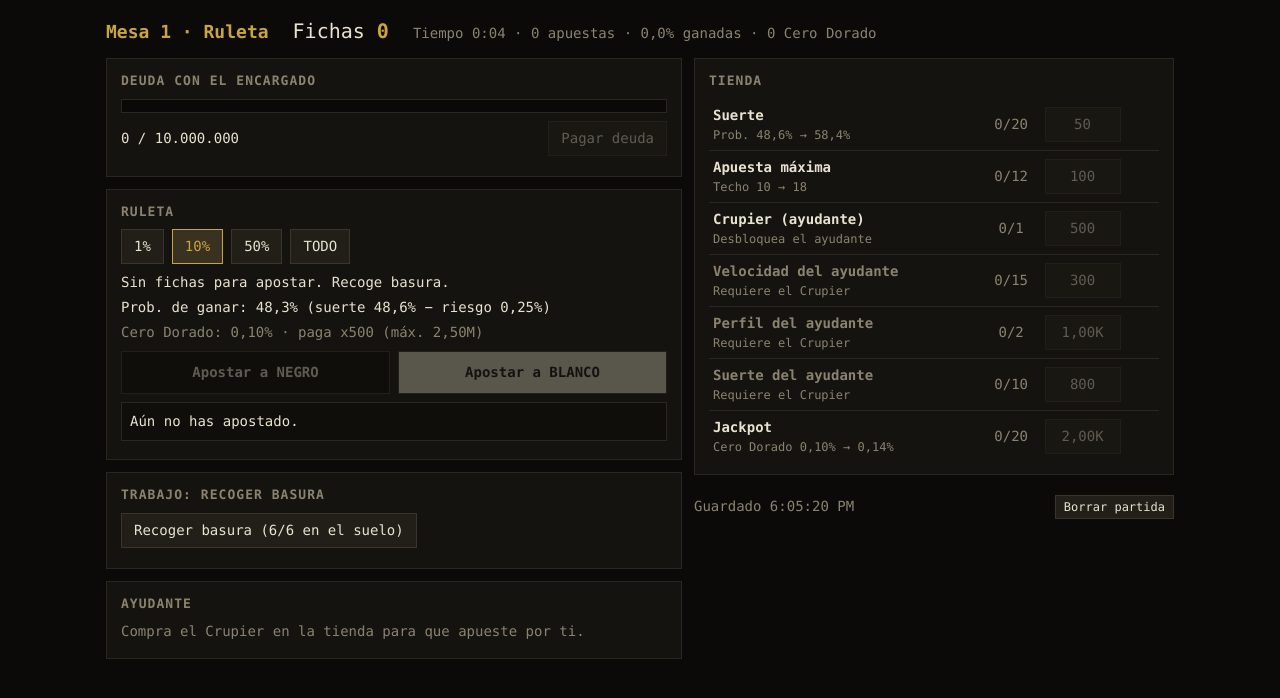
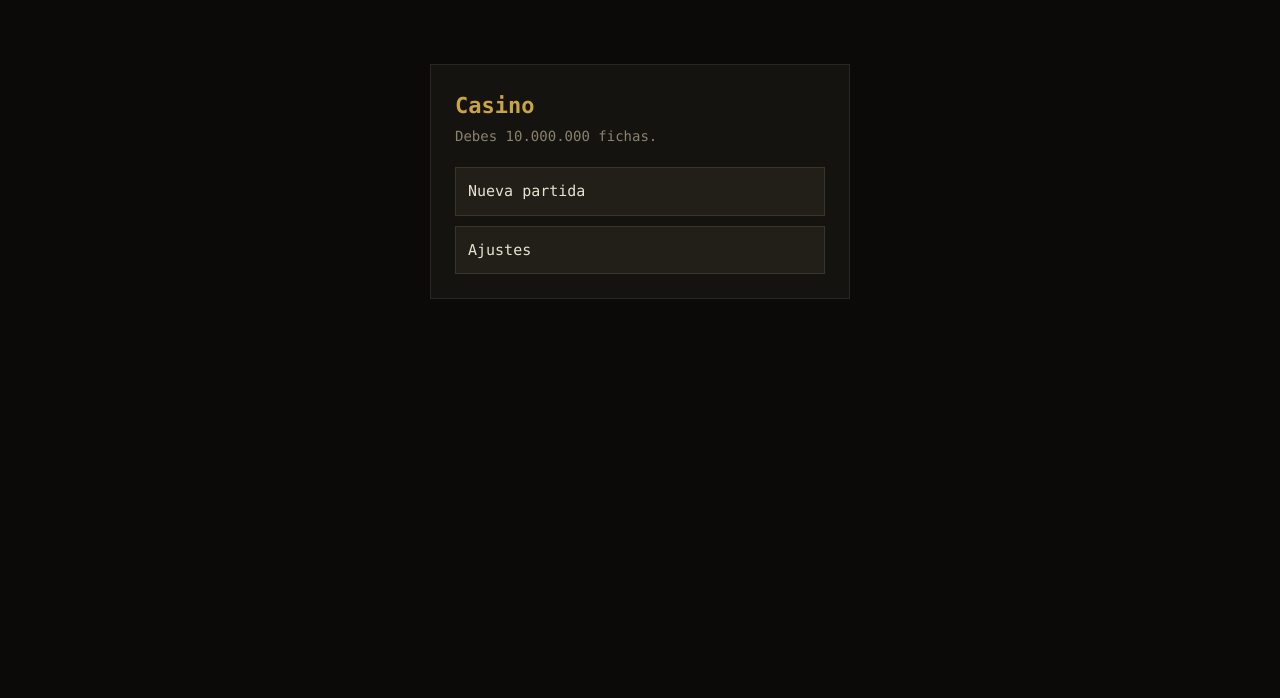
Before and after one commit to josemerchan712/rottend-odds, a website built with Vite: page index.html in a window 1280 px wide. Built offline with nearby package versions, Linux system fonts and the light colour scheme.

Commit message:
Mini-hito 2b: pantalla de inicio y ajustes
- Menú con Continuar (solo si hay guardado, con tiempo y estado de la deuda),
  Nueva partida (confirma si sobrescribe) y Ajustes
- Ajustes: filtro CRT (guardado, aún sin efecto), volumen y borrar partida,
  en una clave de localStorage aparte de la partida
- Un solo hueco de guardado; botón Menú en el juego que guarda antes
- Enganche unlockAudio() en el clic de Continuar/Nueva partida
- GAME_DESIGN.md: pantalla de inicio en 9.1 y mini-hito en la sección 11
- Tests de menú y ajustes

Co-Authored-By: Claude Opus 5.5 <noreply@anthropic.com>

```diff
--- /dev/null
+++ b/src/audio.ts
@@ -0,0 +1,19 @@
+/**
+ * Punto de enganche del audio. Los navegadores solo dejan arrancar el audio tras un gesto
+ * del usuario: unlockAudio() se llama desde el clic de "Continuar" o "Nueva partida".
+ * De momento no hay sonido; aquí se creará el AudioContext.
+ */
+let unlocked = false;
+let volume = 1;
+
+export function unlockAudio(): void {
+  unlocked = true;
+}
+
+export function setVolume(value: number): void {
+  volume = value;
+}
+
+export function audioState(): { unlocked: boolean; volume: number } {
+  return { unlocked, volume };
+}
--- a/src/game/config.ts
+++ b/src/game/config.ts
@@ -6,6 +6,8 @@ export const CONFIG = {
   tech: {
     /** Clave de localStorage. */
     saveKey: 'casino-incremental-save',
+    /** Clave aparte para los ajustes, que sobreviven a borrar la partida. */
+    settingsKey: 'casino-incremental-settings',
     /** Segundos entre autoguardados. */
     autosaveInterval: 5,
     /** Tope de tiempo delta por frame (s), para que una pestaña dormida no dé un salto enorme. */
--- /dev/null
+++ b/src/game/menu.ts
@@ -0,0 +1,45 @@
+import { CONFIG } from './config';
+import { clearSave, loadGame, saveGame, type KeyValueStorage } from './save';
+import { createInitialState, type GameState } from './state';
+
+/** Lo que necesita la pantalla de inicio para pintar "Continuar". */
+export interface ContinueInfo {
+  playTime: number;
+  /** Fracción de la deuda reunida (0-1). */
+  debtProgress: number;
+  debtPaid: boolean;
+}
+
+/** Datos para "Continuar", o null si no hay partida guardada (y entonces no se muestra). */
+export function continueInfo(storage: KeyValueStorage, key: string): ContinueInfo | null {
+  const file = loadGame(storage, key);
+  if (!file) return null;
+  const { state } = file;
+  return {
+    playTime: state.playTime,
+    debtProgress: state.debtPaid ? 1 : Math.min(state.balance / CONFIG.debt.amount, 1),
+    debtPaid: state.debtPaid,
+  };
+}
+
+/**
+ * Empieza una partida nueva en el único hueco de guardado.
+ * Si ya hay una, pregunta con `confirm`; si el jugador cancela, no toca nada y devuelve null.
+ */
+export function startNewGame(
+  storage: KeyValueStorage,
+  key: string,
+  confirm: () => boolean,
+  now: number,
+): GameState | null {
+  if (loadGame(storage, key) !== null && !confirm()) return null;
+  clearSave(storage, key);
+  const state = createInitialState();
+  saveGame(storage, key, state, now);
+  return state;
+}
+
+/** Carga la partida para continuarla. */
+export function continueGame(storage: KeyValueStorage, key: string): GameState | null {
+  return loadGame(storage, key)?.state ?? null;
+}
--- /dev/null
+++ b/src/game/settings.ts
@@ -0,0 +1,46 @@
+import type { KeyValueStorage } from './save';
+
+/** Ajustes del jugador. Se guardan aparte de la partida: borrarla no los toca. */
+export interface Settings {
+  /** Filtro CRT (scanlines, viñeta, grano). Aún sin efecto visual. */
+  crtEnabled: boolean;
+  /** Volumen general, 0-1. Aún sin audio. */
+  volume: number;
+}
+
+export const SETTINGS_VERSION = 1;
+
+export function defaultSettings(): Settings {
+  return { crtEnabled: true, volume: 0.7 };
+}
+
+export function saveSettings(storage: KeyValueStorage, key: string, settings: Settings): boolean {
+  try {
+    storage.setItem(key, JSON.stringify({ version: SETTINGS_VERSION, settings }));
+    return true;
+  } catch {
+    return false;
+  }
+}
+
+/** Carga los ajustes; lo que falte o esté mal vuelve al valor por defecto. */
+export function loadSettings(storage: KeyValueStorage, key: string): Settings {
+  const settings = defaultSettings();
+  let raw: string | null;
+  try {
+    raw = storage.getItem(key);
+  } catch {
+    return settings;
+  }
+  if (raw === null) return settings;
+  try {
+    const parsed = JSON.parse(raw)?.settings;
+    if (typeof parsed?.crtEnabled === 'boolean') settings.crtEnabled = parsed.crtEnabled;
+    if (typeof parsed?.volume === 'number' && Number.isFinite(parsed.volume)) {
+      settings.volume = Math.min(Math.max(parsed.volume, 0), 1);
+    }
+  } catch {
+    // JSON roto: valores por defecto.
+  }
+  return settings;
+}
--- a/src/main.ts
+++ b/src/main.ts
@@ -1,29 +1,112 @@
 import './ui/style.css';
+import { setVolume, unlockAudio } from './audio';
 import { CONFIG } from './game/config';
+import { continueGame, continueInfo, startNewGame } from './game/menu';
 import { defaultRng } from './game/rng';
-import { clearSave, loadGame, saveGame } from './game/save';
-import { createInitialState, type GameState } from './game/state';
+import { clearSave, saveGame } from './game/save';
+import { loadSettings, saveSettings } from './game/settings';
+import type { GameState } from './game/state';
 import { update } from './game/update';
 import { startLoop } from './loop';
 import { bindControls } from './ui/controls';
+import { mountMenu, mountSettings, renderMenu, renderSettings } from './ui/menu';
 import { mountUi, render, setText } from './ui/render';
 
-const { saveKey, autosaveInterval, maxFrameDt } = CONFIG.tech;
+const { saveKey, settingsKey, autosaveInterval, maxFrameDt } = CONFIG.tech;
 
-let state: GameState = loadGame(localStorage, saveKey)?.state ?? createInitialState();
-const ui = mountUi(document.querySelector<HTMLElement>('#app')!);
+type Screen = 'menu' | 'settings' | 'game';
 
-function save(): void {
-  const ok = saveGame(localStorage, saveKey, state, Date.now());
-  setText(ui.saveStatus, ok ? `Guardado ${new Date().toLocaleTimeString()}` : 'No se pudo guardar');
+const app = document.querySelector<HTMLElement>('#app')!;
+app.innerHTML = `
+  <div data-screen="menu"></div>
+  <div data-screen="settings" hidden></div>
+  <div data-screen="game" hidden></div>
+`;
+const screens: Record<Screen, HTMLElement> = {
+  menu: app.querySelector('[data-screen="menu"]')!,
+  settings: app.querySelector('[data-screen="settings"]')!,
+  game: app.querySelector('[data-screen="game"]')!,
+};
+
+const menuUi = mountMenu(screens.menu);
+const settingsUi = mountSettings(screens.settings);
+const gameUi = mountUi(screens.game);
+
+let screen: Screen = 'menu';
+/** Partida en curso; null fuera del juego. */
+let state: GameState | null = null;
+const settings = loadSettings(localStorage, settingsKey);
+
+function show(next: Screen): void {
+  screen = next;
+  for (const [name, el] of Object.entries(screens)) el.hidden = name !== next;
+  if (next === 'menu') renderMenu(menuUi, continueInfo(localStorage, saveKey));
+  if (next === 'settings') renderSettings(settingsUi, settings, continueInfo(localStorage, saveKey) !== null);
+  if (next === 'game' && state) render(gameUi, state);
 }
 
-bindControls(ui, () => state, defaultRng, () => render(ui, state), () => {
+function enterGame(loaded: GameState): void {
+  unlockAudio();
+  state = loaded;
+  show('game');
+}
+
+/** Solo se guarda la partida mientras se juega: así borrarla desde Ajustes no la resucita. */
+function save(): void {
+  if (screen !== 'game' || !state) return;
+  const ok = saveGame(localStorage, saveKey, state, Date.now());
+  setText(gameUi.saveStatus, ok ? `Guardado ${new Date().toLocaleTimeString()}` : 'No se pudo guardar');
+}
+
+function applySettings(): void {
+  document.documentElement.dataset.crt = settings.crtEnabled ? 'on' : 'off';
+  setVolume(settings.volume);
+  saveSettings(localStorage, settingsKey, settings);
+}
+
+// Pantalla de inicio
+menuUi.continueButton.addEventListener('click', () => {
+  const loaded = continueGame(localStorage, saveKey);
+  if (loaded) enterGame(loaded);
+  else show('menu');
+});
+menuUi.newGame.addEventListener('click', () => {
+  const fresh = startNewGame(
+    localStorage,
+    saveKey,
+    () => confirm('Ya hay una partida guardada. ¿Empezar de cero y borrarla?'),
+    Date.now(),
+  );
+  if (fresh) enterGame(fresh);
+});
+menuUi.settings.addEventListener('click', () => show('settings'));
+
+// Ajustes
+settingsUi.crt.addEventListener('change', () => {
+  settings.crtEnabled = settingsUi.crt.checked;
+  applySettings();
+});
+settingsUi.volume.addEventListener('input', () => {
+  settings.volume = Number(settingsUi.volume.value) / 100;
+  applySettings();
+  renderSettings(settingsUi, settings, continueInfo(localStorage, saveKey) !== null);
+});
+settingsUi.deleteSave.addEventListener('click', () => {
+  if (!confirm('¿Borrar la partida guardada? No se puede deshacer.')) return;
   clearSave(localStorage, saveKey);
-  state = createInitialState();
+  renderSettings(settingsUi, settings, false);
+});
+settingsUi.back.addEventListener('click', () => show('menu'));
+
+// Juego
+bindControls(gameUi, () => state!, defaultRng, () => state && render(gameUi, state), () => {
+  save();
+  state = null;
+  show('menu');
 });
 
-render(ui, state);
+applySettings();
+show('menu');
 setInterval(save, autosaveInterval * 1000);
 window.addEventListener('beforeunload', save);
 document.addEventListener('visibilitychange', () => {
@@ -32,8 +115,12 @@ document.addEventListener('visibilitychange', () => {
 
 startLoop(
   {
-    update: (dt) => update(state, dt, defaultRng),
-    render: () => render(ui, state),
+    update: (dt) => {
+      if (screen === 'game' && state) update(state, dt, defaultRng);
+    },
+    render: () => {
+      if (screen === 'game' && state) render(gameUi, state);
+    },
   },
   maxFrameDt,
 );
--- a/src/ui/controls.ts
+++ b/src/ui/controls.ts
@@ -17,7 +17,7 @@ export function bindControls(
   getState: () => GameState,
   rng: Rng,
   refresh: () => void,
-  onReset: () => void,
+  onMenu: () => void,
 ): void {
   const on = (el: HTMLElement, action: (state: GameState) => unknown) =>
     el.addEventListener('click', () => {
@@ -32,9 +32,5 @@ export function bindControls(
   ui.profileButtons.forEach((b, i) => on(b, (s) => selectHelperProfile(s, i)));
   on(ui.payDebt, payDebt);
   for (const id of UPGRADE_IDS) on(ui.shop[id].buy, (s) => buyUpgrade(s, id));
-  ui.reset.addEventListener('click', () => {
-    if (!confirm('¿Borrar la partida?')) return;
-    onReset();
-    refresh();
-  });
+  ui.toMenu.addEventListener('click', onMenu);
 }
--- /dev/null
+++ b/src/ui/menu.ts
@@ -0,0 +1,91 @@
+import type { ContinueInfo } from '../game/menu';
+import type { Settings } from '../game/settings';
+import { formatPercent, formatTime } from '../util/format';
+import { setText } from './render';
+
+export interface MenuUi {
+  continueButton: HTMLButtonElement;
+  continueInfo: HTMLElement;
+  newGame: HTMLButtonElement;
+  settings: HTMLButtonElement;
+}
+
+export interface SettingsUi {
+  crt: HTMLInputElement;
+  volume: HTMLInputElement;
+  volumeValue: HTMLElement;
+  deleteSave: HTMLButtonElement;
+  deleteNote: HTMLElement;
+  back: HTMLButtonElement;
+}
+
+export function mountMenu(root: HTMLElement): MenuUi {
+  root.innerHTML = `
+    <section class="panel menu">
+      <h1>Casino</h1>
+      <p class="muted">Debes 10.000.000 fichas.</p>
+      <div class="menu-options">
+        <button data-ref="continue">
+          Continuar
+          <span class="menu-sub" data-ref="continueInfo"></span>
+        </button>
+        <button data-ref="newGame">Nueva partida</button>
+        <button data-ref="settings">Ajustes</button>
+      </div>
+    </section>
+  `;
+  const ref = <T extends HTMLElement>(name: string) => root.querySelector<T>(`[data-ref="${name}"]`)!;
+  return {
+    continueButton: ref('continue'),
+    continueInfo: ref('continueInfo'),
+    newGame: ref('newGame'),
+    settings: ref('settings'),
+  };
+}
+
+/** Continuar solo aparece si hay partida guardada. */
+export function renderMenu(ui: MenuUi, info: ContinueInfo | null): void {
+  ui.continueButton.hidden = info === null;
+  if (!info) return;
+  const table = info.debtPaid ? 'Mesa 1 saldada' : `Mesa 1 · deuda ${formatPercent(info.debtProgress)} reunida`;
+  setText(ui.continueInfo, `${formatTime(info.playTime)} jugados · ${table}`);
+}
+
+export function mountSettings(root: HTMLElement): SettingsUi {
+  root.innerHTML = `
+    <section class="panel menu">
+      <h1>Ajustes</h1>
+      <label class="setting">
+        <input type="checkbox" data-ref="crt" />
+        Filtro CRT <span class="muted">(llegará con el arte)</span>
+      </label>
+      <label class="setting">
+        Volumen
+        <input type="range" min="0" max="100" step="1" data-ref="volume" />
+        <span data-ref="volumeValue"></span>
+      </label>
+      <div class="setting">
+        <button data-ref="deleteSave" class="danger">Borrar partida</button>
+        <span class="muted" data-ref="deleteNote"></span>
+      </div>
+      <button data-ref="back">Volver</button>
+    </section>
+  `;
+  const ref = <T extends HTMLElement>(name: string) => root.querySelector<T>(`[data-ref="${name}"]`)!;
+  return {
+    crt: ref('crt'),
+    volume: ref('volume'),
+    volumeValue: ref('volumeValue'),
+    deleteSave: ref('deleteSave'),
+    deleteNote: ref('deleteNote'),
+    back: ref('back'),
+  };
+}
+
+export function renderSettings(ui: SettingsUi, settings: Settings, hasSave: boolean): void {
+  ui.crt.checked = settings.crtEnabled;
+  ui.volume.value = String(Math.round(settings.volume * 100));
+  setText(ui.volumeValue, `${Math.round(settings.volume * 100)}%`);
+  ui.deleteSave.disabled = !hasSave;
+  setText(ui.deleteNote, hasSave ? '' : 'No hay partida guardada.');
+}
--- a/src/ui/render.ts
+++ b/src/ui/render.ts
@@ -42,7 +42,7 @@ export interface Ui {
   helperInfo: HTMLElement;
   shop: Record<UpgradeId, ShopRow>;
   saveStatus: HTMLElement;
-  reset: HTMLButtonElement;
+  toMenu: HTMLButtonElement;
 }
 
 /** Monta la interfaz provisional y devuelve las referencias que se repintan. */
@@ -52,6 +52,7 @@ export function mountUi(root: HTMLElement): Ui {
       <h1>Mesa 1 · Ruleta</h1>
       <div class="balance">Fichas <strong data-ref="balance">0</strong></div>
       <div class="muted">Tiempo <span data-ref="playTime">0:00</span> · <span data-ref="stats"></span></div>
+      <button data-ref="toMenu" class="small push-right">Menú</button>
     </header>
 
     <div class="layout">
@@ -120,10 +121,7 @@ export function mountUi(root: HTMLElement): Ui {
             </tbody>
           </table>
         </section>
-        <div class="row spread muted">
-          <span data-ref="saveStatus"></span>
-          <button data-ref="reset" class="danger small">Borrar partida</button>
-        </div>
+        <p class="muted" data-ref="saveStatus"></p>
       </div>
     </div>
   `;
@@ -164,7 +162,7 @@ export function mountUi(root: HTMLElement): Ui {
     helperInfo: ref('helperInfo'),
     shop,
     saveStatus: ref('saveStatus'),
-    reset: ref('reset'),
+    toMenu: ref('toMenu'),
   };
 }
 
--- a/src/ui/style.css
+++ b/src/ui/style.css
@@ -79,3 +79,14 @@ button.bet.white { background: #d9d2bf; color: #111; }
 .shop .level { text-align: center; color: var(--muted); white-space: nowrap; }
 .shop .buy { min-width: 76px; }
 .shop tr.locked .name { color: var(--muted); }
+
+.push-right { margin-left: auto; }
+
+.menu { max-width: 420px; margin: 48px auto; padding: 24px; }
+.menu h1 { font-size: 22px; margin-bottom: 4px; }
+.menu-options { display: flex; flex-direction: column; gap: 10px; margin-top: 20px; }
+.menu-options button { padding: 12px; text-align: left; font-size: 15px; }
+.menu-sub { display: block; font-size: 12px; color: var(--muted); margin-top: 2px; }
+.setting { display: flex; align-items: center; gap: 10px; margin: 14px 0; }
+.setting input[type='range'] { flex: 1; accent-color: var(--gold); }
+.setting input[type='checkbox'] { accent-color: var(--gold); width: 16px; height: 16px; }
```
Also changed, not shown: GAME_DESIGN.md (+14 -1 lines), tests/helpers.ts (+12 -0 lines), tests/menu.test.ts (added, +83 -0 lines), tests/save.test.ts (+1 -10 lines).
